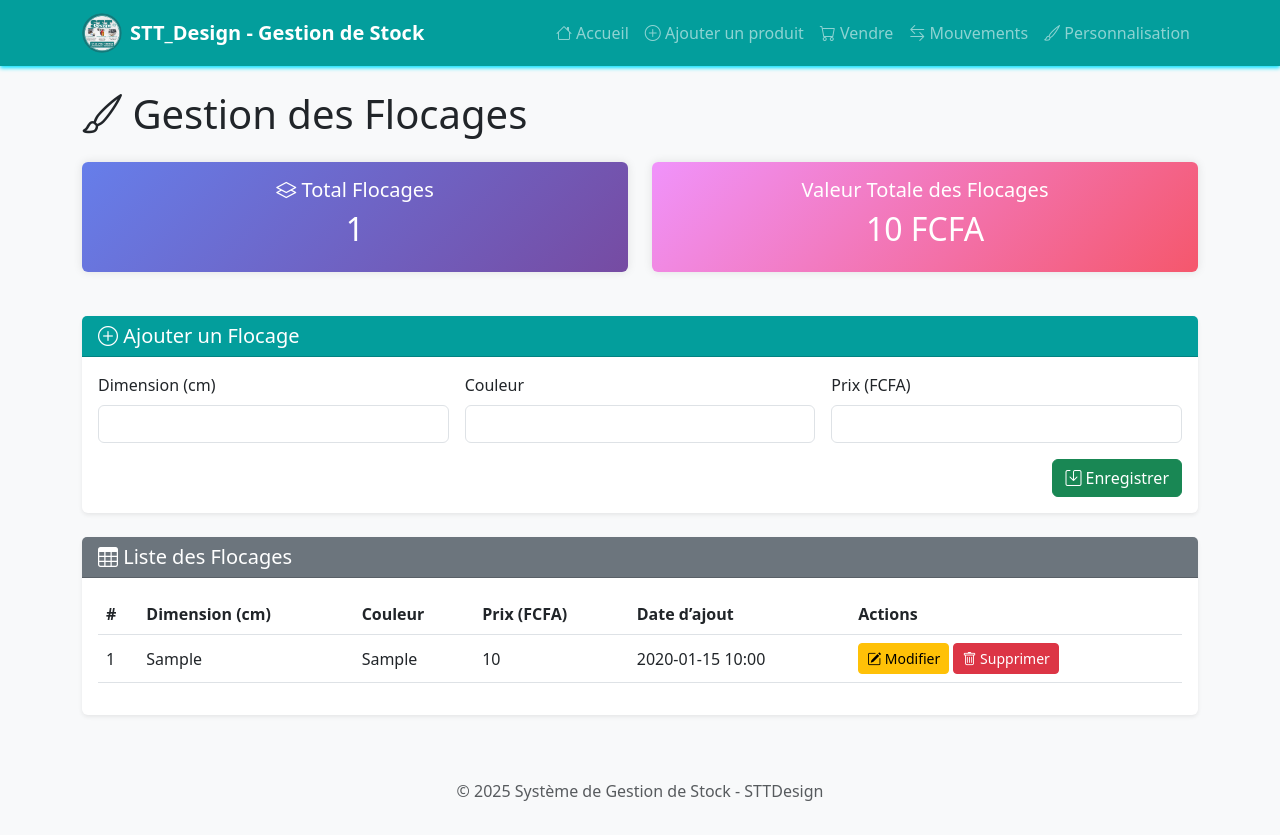
After one commit to thiate0/STTDesign, a Flask app: page /personnalisations in a window 1280 px wide. The commit adds this page. Run offline with Flask 3, Linux system fonts and the light colour scheme; tables that the repository leaves empty hold one stand-in row (values such as "Sample post"); some libraries are stand-ins or nearby versions.

Commit message:
modification dans modifier produit

```diff
--- a/app.py
+++ b/app.py
@@ -38,6 +38,7 @@ def init_db():
         cursor.execute(f"CREATE DATABASE IF NOT EXISTS {MYSQL_DATABASE} CHARACTER SET utf8mb4 COLLATE utf8mb4_unicode_ci")
         cursor.execute(f"USE {MYSQL_DATABASE}")
 
+
         # Créer la table produits
         cursor.execute('''
             CREATE TABLE IF NOT EXISTS produits (
@@ -50,7 +51,16 @@ def init_db():
                 date_ajout TIMESTAMP DEFAULT CURRENT_TIMESTAMP
             )
         ''')
-
+        # Creer la Table personnalisations
+        cursor.execute('''
+                            CREATE TABLE personnalisations (
+            id INT AUTO_INCREMENT PRIMARY KEY,
+            dimension_cm VARCHAR(50) NOT NULL,
+            couleur VARCHAR(50) NOT NULL,
+            prix_flocage DECIMAL(10,2) NOT NULL,
+            date_ajout DATETIME DEFAULT CURRENT_TIMESTAMP
+        );
+          ''')
         # Créer la table mouvements
         cursor.execute('''
             CREATE TABLE IF NOT EXISTS mouvements (
@@ -161,32 +171,66 @@ def modifier(id):
         return redirect(url_for('index'))
 
     cursor = conn.cursor(dictionary=True)
+    # Récupérer le produit existant
     cursor.execute('SELECT * FROM produits WHERE id = %s', (id,))
     produit = cursor.fetchone()
+
+    if not produit:
+        flash('Produit introuvable.', 'error')
+        cursor.close()
+        conn.close()
+        return redirect(url_for('index'))
 
     if request.method == 'POST':
         nom = request.form['nom']
         description = request.form['description']
-        quantite = request.form['quantite']
-        prix_achat = request.form['prix_achat']
+        quantite_new = int(request.form['quantite'])
+        prix_achat = float(request.form['prix_achat'])
         categorie = request.form['categorie']
 
-        if not nom or not quantite or not prix_achat:
+        if not nom or quantite_new is None or prix_achat is None:
             flash('Le nom, la quantité et le prix d\'achat sont obligatoires!', 'error')
         else:
+            # Calcul de la différence de quantité
+            quantite_old = produit['quantite']
+            difference = quantite_new - quantite_old
+
+            # Mettre à jour les informations du produit
             cursor.execute(
                 'UPDATE produits SET nom = %s, description = %s, quantite = %s, prix_achat = %s, categorie = %s WHERE id = %s',
-                (nom, description, quantite, prix_achat, categorie, id)
+                (nom, description, quantite_new, prix_achat, categorie, id)
             )
+
+            # Enregistrer un mouvement si la quantité a changé
+            if difference != 0:
+                type_mvt = 'ajout' if difference > 0 else 'vente'
+                quantite_mvt = abs(difference)
+                montant_total = quantite_mvt * prix_achat
+                benefice = 0.0 if type_mvt == 'ajout' else montant_total  # si vente, on peut ajuster plus tard
+                stock_avant = quantite_old
+                stock_apres = quantite_new
+
+                cursor.execute('''
+                    INSERT INTO mouvements (
+                        produit_id, type_mouvement, quantite, prix_achat, prix_vente,
+                        montant_total, benefice, stock_avant, stock_apres
+                    )
+                    VALUES (%s, %s, %s, %s, %s, %s, %s, %s, %s)
+                ''', (
+                    id, type_mvt, quantite_mvt, prix_achat, 0 if type_mvt == 'ajout' else prix_achat,
+                    montant_total, benefice, stock_avant, stock_apres
+                ))
+
             conn.commit()
             cursor.close()
             conn.close()
-            flash('Produit modifié avec succès!', 'success')
+            flash('Produit modifié avec succès et mouvement enregistré !', 'success')
             return redirect(url_for('index'))
 
     cursor.close()
     conn.close()
     return render_template('modifier.html', produit=produit)
+
 
 # Route pour supprimer un produit
 @app.route('/supprimer/<int:id>', methods=('POST',))
@@ -332,6 +376,91 @@ def vendre():
     conn.close()
     return render_template('vendre.html', produits=produits)
 
+# Fonction personnalisations
+@app.route('/personnalisations', methods=['GET', 'POST'])
+def personnalisations():
+    conn = get_db_connection()
+    cursor = conn.cursor(dictionary=True)
+
+    if request.method == 'POST':
+        dimension = request.form['dimension']
+        couleur = request.form['couleur']
+        prix = request.form['prix']
+
+        cursor.execute('''
+            INSERT INTO personnalisations (dimension_cm, couleur, prix_flocage)
+            VALUES (%s, %s, %s)
+        ''', (dimension, couleur, prix))
+        conn.commit()
+        flash('Flocage ajouté avec succès !', 'success')
+
+    # Récupérer toutes les personnalisations
+    cursor.execute('SELECT * FROM personnalisations ORDER BY id DESC')
+    personnalisations = cursor.fetchall()
+
+    # Statistiques des flocages
+    cursor.execute('''
+        SELECT
+            COUNT(*) AS total_flocages,
+            COALESCE(SUM(prix_flocage), 0) AS valeur_totale
+        FROM personnalisations
+    ''')
+    stats = cursor.fetchone()
+
+    cursor.close()
+    conn.close()
+
+    return render_template('personnalisations.html', personnalisations=personnalisations, stats=stats)
+# Modifier une personnalisation
+@app.route('/modifier_personnalisation/<int:id>', methods=['GET', 'POST'])
+def modifier_personnalisation(id):
+    conn = get_db_connection()
+    cursor = conn.cursor(dictionary=True)
+
+    # Récupérer la personnalisation existante
+    cursor.execute('SELECT * FROM personnalisations WHERE id = %s', (id,))
+    personnalisation = cursor.fetchone()
+
+    if not personnalisation:
+        flash('Personnalisation introuvable.', 'error')
+        return redirect(url_for('personnalisations'))
+
+    if request.method == 'POST':
+        dimension = request.form['dimension']
+        couleur = request.form['couleur']
+        prix = request.form['prix']
+
+        cursor.execute('''
+            UPDATE personnalisations
+            SET dimension_cm = %s, couleur = %s, prix_flocage = %s
+            WHERE id = %s
+        ''', (dimension, couleur, prix, id))
+        conn.commit()
+        cursor.close()
+        conn.close()
+        flash('✅ Personnalisation modifiée avec succès !', 'success')
+        return redirect(url_for('personnalisations'))
+
+    cursor.close()
+    conn.close()
+    return render_template('modifier_personnalisation.html', personnalisation=personnalisation)
+
+
+# Supprimer une personnalisation
+@app.route('/supprimer_personnalisation/<int:id>', methods=['POST'])
+def supprimer_personnalisation(id):
+    conn = get_db_connection()
+    cursor = conn.cursor()
+
+    cursor.execute('DELETE FROM personnalisations WHERE id = %s', (id,))
+    conn.commit()
+
+    cursor.close()
+    conn.close()
+    flash('🗑️ Personnalisation supprimée avec succès.', 'success')
+    return redirect(url_for('personnalisations'))
+
+
 if __name__ == '__main__':
     init_db()
     app.run(debug=True, host='0.0.0.0', port=5000)
--- a/templates/base.html
+++ b/templates/base.html
@@ -84,6 +84,11 @@
                             <i class="bi bi-arrow-left-right"></i> Mouvements
                         </a>
                     </li>
+                    <li class="nav-item">
+                        <a class="nav-link" href="{{ url_for('personnalisations') }}">
+                            <i class="bi bi-brush"></i> Personnalisation
+                        </a>
+                    </li>
                 </ul>
             </div>
         </div>
--- /dev/null
+++ b/templates/personnalisations.html
@@ -0,0 +1,132 @@
+{% extends 'base.html' %}
+
+{% block title %}Personnalisation - Gestion de Stock{% endblock %}
+
+{% block content %}
+<h1 class="mb-4"><i class="bi bi-brush"></i> Gestion des Flocages</h1>
+
+<!-- Statistiques -->
+<div class="row mb-4">
+    <div class="col-md-6">
+        <div class="card stat-card">
+            <div class="card-body text-center">
+                <h5 class="card-title"><i class="bi bi-layers"></i> Total Flocages</h5>
+                <h2>{{ stats['total_flocages'] }}</h2>
+            </div>
+        </div>
+    </div>
+    <div class="col-md-6">
+        <div class="card stat-card-2">
+            <div class="card-body text-center">
+                <h5 class="card-title"><i class="bi bi-currency-xof"></i> Valeur Totale des Flocages</h5>
+                <h2>{{ "%.f"|format(stats['valeur_totale']) }} FCFA</h2>
+            </div>
+        </div>
+    </div>
+</div>
+
+<!-- Formulaire d’ajout -->
+<div class="card mb-4 shadow-sm">
+    <div class="card-header bg-primary text-white">
+        <h5 class="mb-0"><i class="bi bi-plus-circle"></i> Ajouter un Flocage</h5>
+    </div>
+    <div class="card-body">
+        <form action="{{ url_for('personnalisations') }}" method="POST" class="row g-3">
+            <div class="col-md-4">
+                <label for="dimension" class="form-label">Dimension (cm)</label>
+                <input type="text" name="dimension" id="dimension" class="form-control" required>
+            </div>
+            <div class="col-md-4">
+                <label for="couleur" class="form-label">Couleur</label>
+                <input type="text" name="couleur" id="couleur" class="form-control" required>
+            </div>
+            <div class="col-md-4">
+                <label for="prix" class="form-label">Prix (FCFA)</label>
+                <input type="number" name="prix" id="prix" class="form-control" min="0" required>
+            </div>
+            <div class="col-md-12 text-end">
+                <button type="submit" class="btn btn-success">
+                    <i class="bi bi-save"></i> Enregistrer
+                </button>
+            </div>
+        </form>
+    </div>
+</div>
+
+<!-- Tableau des flocages -->
+<div class="card shadow-sm">
+    <div class="card-header bg-secondary text-white">
+        <h5 class="mb-0"><i class="bi bi-table"></i> Liste des Flocages</h5>
+    </div>
+    <div class="card-body">
+        {% if personnalisations %}
+        <div class="table-responsive">
+            <table class="table table-hover align-middle">
+                <thead>
+                    <tr>
+                        <th>#</th>
+                        <th>Dimension (cm)</th>
+                        <th>Couleur</th>
+                        <th>Prix (FCFA)</th>
+                        <th>Date d’ajout</th>
+                        <th>Actions</th>
+                    </tr>
+                </thead>
+                <tbody>
+                    {% for p in personnalisations %}
+                    <tr>
+                        <td>{{ p.id }}</td>
+                        <td>{{ p.dimension_cm }}</td>
+                        <td>{{ p.couleur }}</td>
+                        <td>{{ "%.f"|format(p.prix_flocage) }}</td>
+                        <td>{{ p.date_ajout.strftime('%Y-%m-%d %H:%M') if p.date_ajout else '-' }}</td>
+                        <td>
+                            <a href="{{ url_for('modifier_personnalisation', id=p.id) }}"
+                                class="btn btn-warning btn-sm">
+                                <i class="bi bi-pencil-square"></i> Modifier
+                            </a>
+
+                            <form action="{{ url_for('supprimer_personnalisation', id=p.id) }}" method="POST"
+                                class="d-inline"
+                                onsubmit="return confirm('Voulez-vous vraiment supprimer cette personnalisation ?');">
+                                <button type="submit" class="btn btn-danger btn-sm">
+                                    <i class="bi bi-trash"></i> Supprimer
+                                </button>
+                            </form>
+                        </td>
+                    </tr>
+                    {% endfor %}
+                </tbody>
+            </table>
+
+
+            <!-- Script SweetAlert pour confirmation -->
+            <script src="https://cdn.jsdelivr.net/npm/sweetalert2@11"></script>
+            <script>
+                function confirmerSuppression(id) {
+                    Swal.fire({
+                        title: 'Supprimer cette personnalisation ?',
+                        text: "Cette action est irréversible.",
+                        icon: 'warning',
+                        showCancelButton: true,
+                        confirmButtonColor: '#d33',
+                        cancelButtonColor: '#6c757d',
+                        confirmButtonText: 'Oui, supprimer',
+                        cancelButtonText: 'Annuler'
+                    }).then((result) => {
+                        if (result.isConfirmed) {
+                            window.location.href = `/supprimer_personnalisation/${id}`;
+                        }
+                    });
+                }
+            </script>
+
+        </div>
+        {% else %}
+        <div class="alert alert-info text-center">
+            <i class="bi bi-info-circle"></i> Aucun flocage ajouté pour le moment.
+        </div>
+        {% endif %}
+    </div>
+</div>
+{% endblock %}
```
Also changed, not shown: templates/modifier_personnalisation.html (added, +29 -0 lines).
